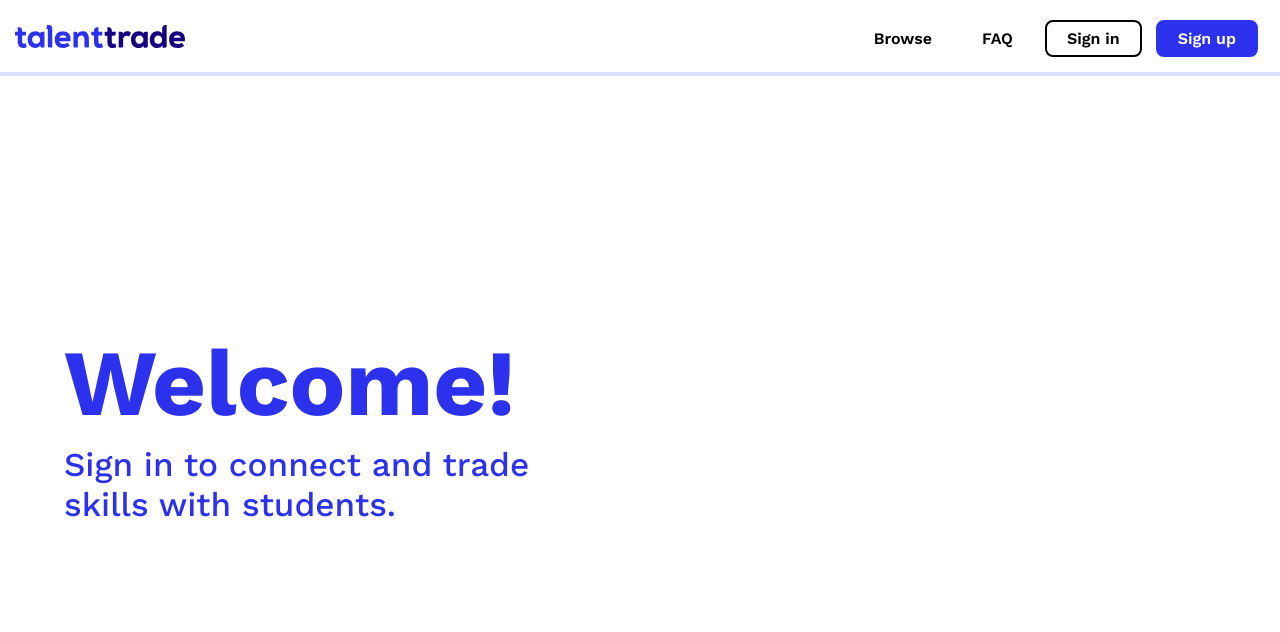
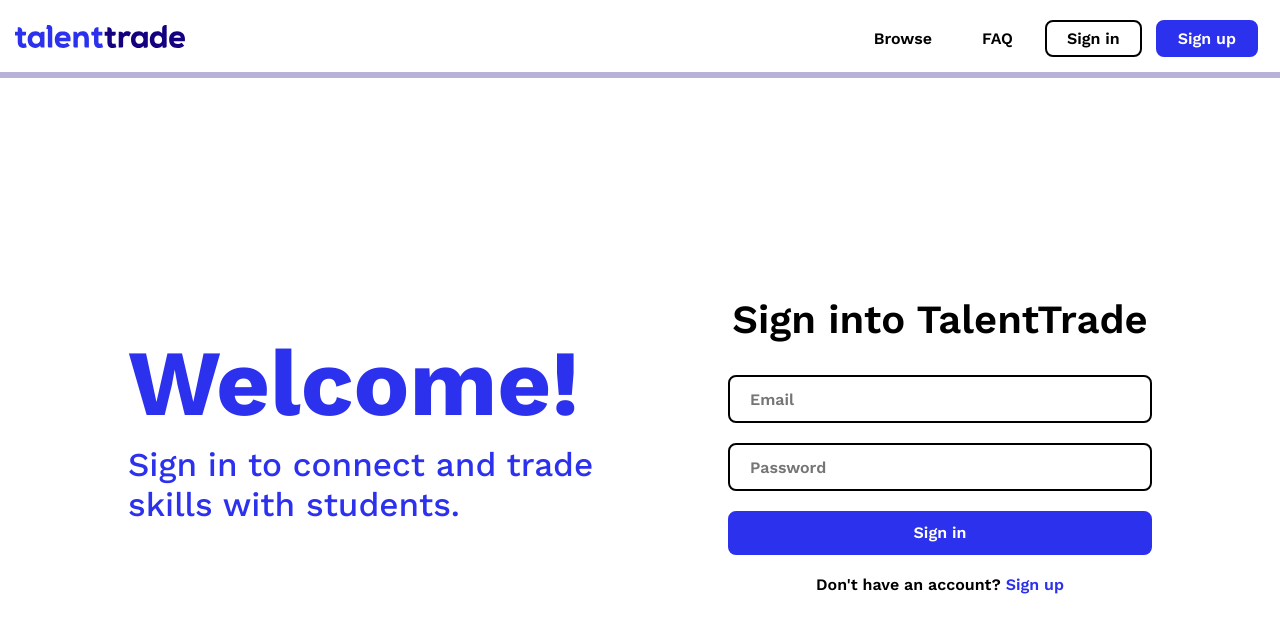
Before and after one commit to acm-projects/TalentTrade, a React (Create React App) app in the folder frontend/: page / in a window 1280 px wide. Shown: the top 632 px of the page. Built offline with nearby package versions, Linux system fonts and the light colour scheme; the HTML template or start-up script is replaced by a standard one.

Commit message:
Worked on signin page

```diff
--- a/frontend/public/index.html
+++ b/frontend/public/index.html
@@ -24,7 +24,7 @@
       work correctly both with client-side routing and a non-root public URL.
       Learn how to configure a non-root public URL by running `npm run build`.
     -->
-    <title>React App</title>
+    <title>TalentTrade</title>
   </head>
   <body>
     <noscript>You need to enable JavaScript to run this app.</noscript>
--- /dev/null
+++ b/frontend/src/components/Form/SigninForm.css
@@ -0,0 +1,94 @@
+@import url('https://fonts.googleapis.com/css2?family=Work+Sans:ital,wght@0,100..900;1,100..900&display=swap');
+
+.container {
+    display: flex;
+    flex-direction: column;
+    margin: auto;
+    /* margin-top: 200px; */
+}
+
+.redirect {
+    font-size: 12pt;
+    font-weight: 600;
+    display: flex;
+    flex-direction: column;
+    align-items: center;
+    position: relative;
+}
+
+.header {
+  font-size: 30pt;
+  font-weight: 600;
+  line-height: 0;
+  color: #000000;
+  display: flex;
+  flex-direction: column;
+  align-items: center;
+  position: relative;
+}
+
+.inputs {
+    margin-top: 55px;
+    display: flex;
+    flex-direction: column;
+    gap: 20px;
+}
+
+.input {
+    display: flex;
+    align-items: center;
+    margin: auto;
+    padding-left: 10px;
+    padding-right: 10px;
+    width: 400px;
+    height: 44px;
+    background: #ffffff;
+    border: #000000;
+    border-style: solid;
+    border-width: 2px;
+    border-radius: 8px;
+}
+
+.input input {
+    height: 25px;
+    width: 400px;
+    padding-left: 10px;
+    padding-right: 10px;
+    border-radius: 4px;
+    background: transparent;
+    border: none;
+    outline: none;
+    color: #000000;
+    font-weight: 600;
+    font-family: "Work Sans";
+    font-size: 12pt;
+}
+
+.submit-container {
+    display: flex;
+    gap: 30px;
+    margin: 20px auto;
+}
+
+.submit {
+    display: flex;
+    justify-content: center;
+    align-items: center;
+    width: 420px;
+    height: 40px;
+    color: #ffffff;
+    background: #2C31ED;
+    border-style: solid;
+    border-color: #2C31ED;
+    border-radius: 8px;
+    border-width: 2px;
+    /* font-family: "Work Sans"; */
+    font-size: 12pt;
+    font-weight: 600;
+    cursor: pointer;
+}
+
+.link {
+    text-decoration: none;
+    color: #2C31ED;
+}
--- /dev/null
+++ b/frontend/src/components/Form/SigninForm.js
@@ -0,0 +1,31 @@
+import React from 'react'
+import { Link } from 'react-router-dom'
+import './SigninForm.css'
+
+function SigninForm() {
+    return (
+        <div className='container'>
+            <div className="header">
+                Sign into TalentTrade
+            </div>
+            <div className="inputs">
+                <div className="input">
+                    <input type="email" id="email" placeholder="Email" />
+                </div>
+                <div className="input">
+                    <input type="password" id="password" placeholder="Password" />
+                </div>
+            </div>
+            <div className="submit-container">
+                <div className="submit">Sign in</div>
+            </div>
+            <div className="text">
+                <div className="redirect">
+                    <span>Don't have an account? <Link to="/signup" class="link">Sign up</Link></span>
+                </div>
+            </div>
+        </div>
+    );
+}
+
+export default SigninForm;
--- a/frontend/src/components/NavBarPre/NavBar.css
+++ b/frontend/src/components/NavBarPre/NavBar.css
@@ -1,7 +1,7 @@
 @import url('https://fonts.googleapis.com/css2?family=Work+Sans:ital,wght@0,100..900;1,100..900&display=swap');
 
 :root {
-    --light: #DCDFFF;
+    --light: rgba(21, 0, 128, 0.3);
 }
 
 .navbar {
@@ -12,7 +12,7 @@
     top: 0;
     padding: 15px;
     padding-top: 20px;
-    border-bottom: 4px solid var(--light);
+    border-bottom: 6px solid var(--light);
 }
 
 .navbar-left {
--- a/frontend/src/pages/Signin.css
+++ b/frontend/src/pages/Signin.css
@@ -25,11 +25,18 @@ h1 {
 .verticalcenter {
   position: absolute;
   top: 40%;
-    left: 5%;
+  left: 10%;
   /* transform: translate(-50%, -50%); */
 }
 
-  /* signin */
+.formcolumn {
+  position: absolute;
+  height: auto;
+  width: auto;
+  right: 10%;
+  top: 40%;
+}
+
 .signin {
   background-image: '/images/signinBG.svg';
   height: auto;
--- a/frontend/src/pages/Signin.js
+++ b/frontend/src/pages/Signin.js
@@ -1,6 +1,12 @@
-import './Signin.css'
+import React, { useState } from "react";
+import './Signin.css';
+import SigninForm from '../components/Form/SigninForm';
 
 const Signin = () => {
+
+    const [action,setAction] = useState("Sign in");
+
+
     return (
         <div className="signin">
             <div className="fullsize">
@@ -9,6 +15,7 @@ const Signin = () => {
                     <h2>Sign in to connect and trade<br></br>
                         skills with students.</h2>
                 </div>
+                <div className="formcolumn"><SigninForm /></div>
             </div>
         </div>
     )
```
Also changed, not shown: frontend/src/components/Form/Signin.js (deleted), frontend/src/components/Form/Signup.js (deleted), frontend/src/components/Form/SignupForm.js (added). Lines whose indentation alone changed are shown as unchanged.
